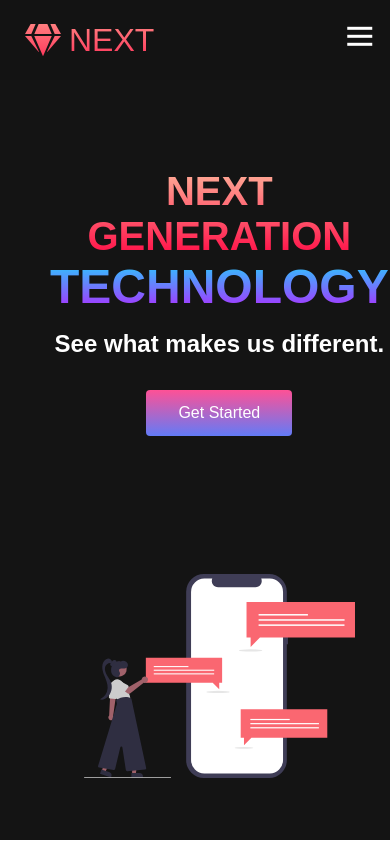
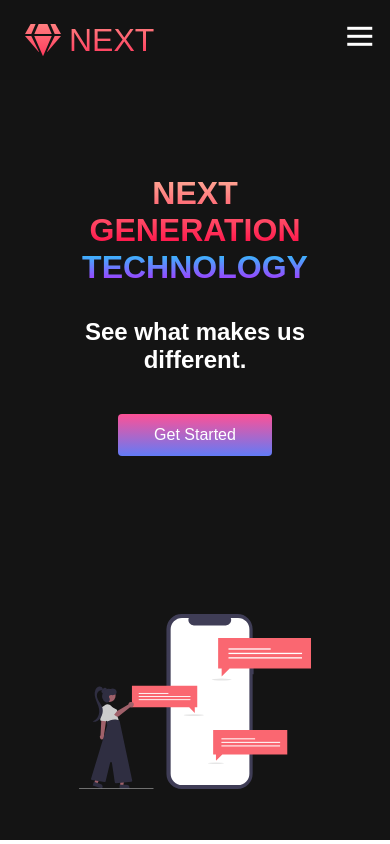
Before and after one commit to calecale/NoviSajt, a plain HTML site: page index.html in a window 390 px wide. Drawn offline with Linux system fonts and the light colour scheme.

Commit message:
responsive 468px

```diff
--- a/styles.css
+++ b/styles.css
@@ -345,4 +345,36 @@
     }
 
 
+
+
 }
+
+/**/
+@media screen and (max-width: 468px){
+    .main__content h1 {
+        font-size: 2rem;
+        margin-top: 3rem;
+
+    }
+
+    .main__content h2 {
+        font-size: 2rem;
+
+    }
+
+    .main__content p {
+        margin-top: 2rem;
+        font-size: 1.5rem;
+    }
+
+    .main__button{
+        padding: 12px 36px;
+        margin: 2.5rem 0;
+    }
+    /* .main__img {
+        height: 50%;
+        width: 50%;
+    } */
+
+
+}
```
